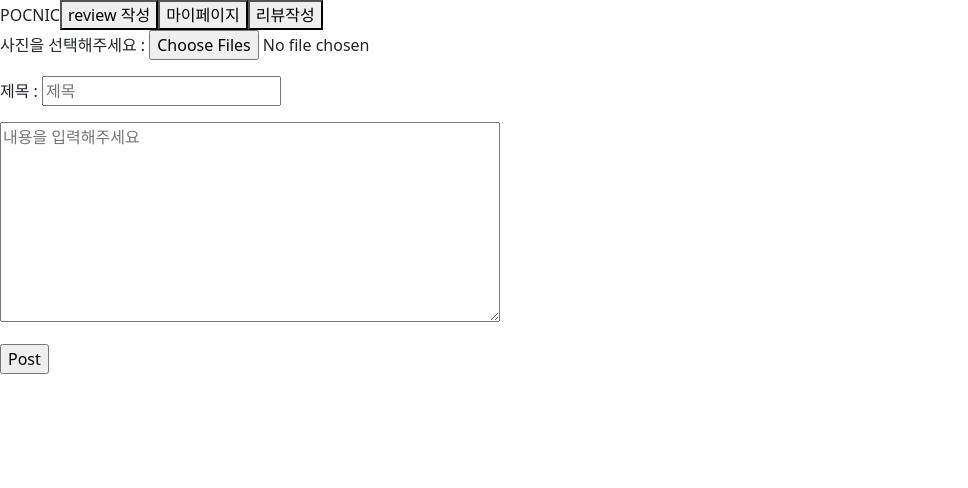
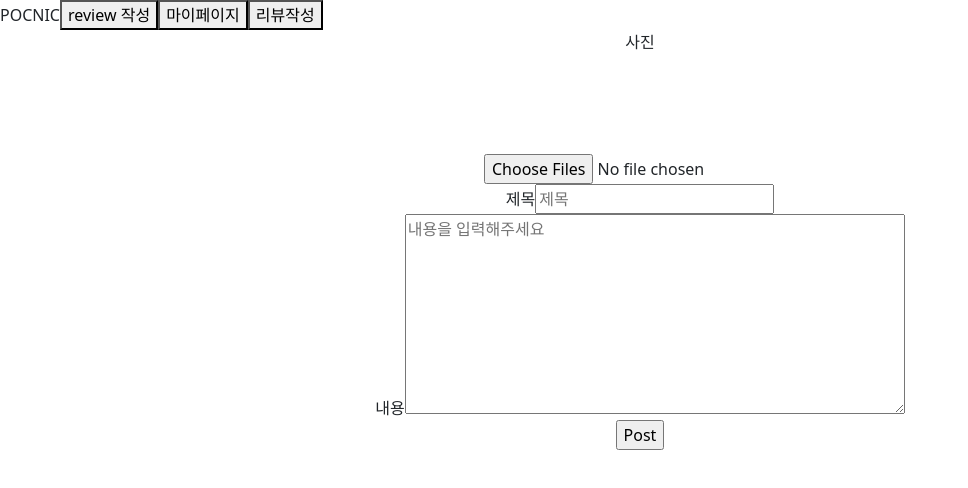
Before and after one commit to PARKJANGOH/pocnic, a React (Create React App) app: page /review/create in a window 1280 px wide. Shown: the top 488 px of the page, without its empty margins (0-968 px from the left). Built offline with nearby package versions, Linux system fonts and the light colour scheme.

Commit message:
complete preview images

```diff
--- /dev/null
+++ b/src/view/Review/Create/index.css
@@ -0,0 +1,23 @@
+#allContainer {
+    border: 5px solid rgba(black, .1);
+    border-radius: 10px;
+    /* display: grid; */
+    /* position:absolute; */
+    text-align: center;
+    width:100%;
+    height: 100%;
+    top: 0;
+    left: 0;
+
+}
+
+.items {
+    display: flex;
+  justify-content: center;
+  align-items: center;
+  padding: 20px;
+  box-sizing: border-box;
+  position: relative;
+  font-size: 20px;
+  font-weight: 900;
+}
--- a/src/view/Review/Create/index.js
+++ b/src/view/Review/Create/index.js
@@ -2,6 +2,7 @@ import 'bootstrap/dist/css/bootstrap.min.css';
 import { Button } from "react-bootstrap";
 import React, { Component } from 'react';
 import EXIF from 'exif-js'
+import './index.css'
 
 class ReviewCreateView extends Component {
     constructor(props) {
@@ -10,54 +11,49 @@ class ReviewCreateView extends Component {
             file: null,
             wtmX: null,
             wtmY: null,
+            imagePreView: null,
+
+            selectedFiles: null,
         }
     }
+    componentDidUpdate = prevState => {
+        if (prevState.selectedFiles !== this.state.selectedFiles) {
+            this.renderPreviews();
+        }
+    };
 
-    readMultipleImage(input) {
-        var viewMultipleImage = null;
+    renderPreviews = () => {
+        const selectedFiles = this.state.selectedFiles;
+        console.log(selectedFiles);
+        const previewContainer = document.getElementById("preview-container");
+        for (let i = 0; i < selectedFiles.length; i++) {
+            const preview = document.createElement("img");
+            preview.id = `preview_${i}`;
+            preview.style.height = "200px";
+            preview.style.padding = "10px";
+            preview.style.margin = "10px";
+            preview.style.backgroundColor = "#ffed00";
+            preview.style.color = "#333";
+            preview.style.display = "inline-block";
+            preview.style.textAlign = "center";
+            previewContainer.appendChild(preview);
+            const reader = new FileReader();
+            reader.onload = function (e) {
+                preview.src = reader.result;
+            };
+            reader.readAsDataURL(selectedFiles[i]);
+        }
+    };
 
-        if (input.files) {
-            console.log(input.filse);
+    fileChangedHandler(e) {
+        const files = e.target.files;
 
-            const fileArr = Array.from(input.files);
+        console.log("fileChangedHandler에 진입! e.target.files는", files);
 
-            // const $colDiv1 = document.createElement("div")
-            // const $colDiv2 = document.createElement("div")
-            // $colDiv1.classList.add("column")
-            // $colDiv2.classList.add("column")
-
-
-            viewMultipleImage = fileArr.forEach((file, index) => {
-                const reader = new FileReader()
-                var imgsrc = null;
-
-
-                reader.onload = e => {
-                    imgsrc = e.target.result;
-
-                    // $imgDiv.style.width = ($img.naturalWidth) * 0.2 + "px"
-                    // $imgDiv.style.height = ($img.naturalHeight) * 0.2 + "px"
-                }
-
-                console.log(file.name);
-
-                reader.readAsDataURL(file)
-
-                return (
-                    <div style={{}}>
-                        <img className="image" src={imgsrc}></img>
-                        <label className="image-label">{file.name}</label>
-                    </div>
-                );
-            })
-        }
-
-        return (
-            <div id="multipleImageContainer" >
-                {viewMultipleImage}
-            </div>
-        );
-    }
+        this.setState({
+            selectedFiles: files
+        });
+    };
 
     getEXIF(imageFile) {
         this.setState({
@@ -113,67 +109,70 @@ class ReviewCreateView extends Component {
 
     render() {
         return (
-            <div>
+            <div id="allContainer" >
                 {/* 아래는 사진 EXIF 가져오기 위한 코드 두줄 */}
                 <script type="text/javascript" src="https://cdn.jsdelivr.net/npm/exif-js"></script>
                 <script src="vendors/exif-js/exif-js"></script>
                 <form onSubmit={function (e) {
                     e.preventDefault(); // 기존 onSubmit 기능 prevent => 새로고침 안되도록!
 
-                    var date = new Date();
-                    var curDate = date.toLocaleString();
-                    var postData = {
-                        title: e.target.title.value,
-                        content: e.target.content.value,
-                        image: this.state.file,
-                        id: this.props.user.userId,
-                        posted_date: curDate,
-                        pw: this.props.user.userPw,
-                        lat: this.state.wtmX,
-                        lng: this.state.wtmY,
-                    }
+                    // var date = new Date();
+                    // var curDate = date.toLocaleString();
+                    // var postData = {
+                    //     title: e.target.title.value,
+                    //     content: e.target.content.value,
+                    //     image: this.state.file,
+                    //     id: this.props.user.userId,
+                    //     posted_date: curDate,
+                    //     pw: this.props.user.userPw,
+                    //     lat: this.state.wtmX,
+                    //     lng: this.state.wtmY,
+                    // }
 
-                    console.log("this image's lat and lng is", this.state.wtmX, this.state.wtmY);
+                    // console.log("this image's lat and lng is", this.state.wtmX, this.state.wtmY);
 
 
-                    if (postData.title === "") {
-                        alert('제목을 입력하세요.')
-                    } else if (postData.content === "") {
-                        alert('내용을 입력해주세요.') // 나중에 내용 비어도 괜찮냐고 물어보는 confirm 띄우기
-                        // if(confirm){
-                        //     postDate.content="";
-                        // }
-                    } else if (postData.image === "") {
-                        alert('사진이 없습니다.')
-                    } else {
-                        this.props.onSubmit(postData);
-                        alert('Posted');
-                    }
+                    // if (postData.title === "") {
+                    //     alert('제목을 입력하세요.')
+                    // } else if (postData.content === "") {
+                    //     alert('내용을 입력해주세요.') // 나중에 내용 비어도 괜찮냐고 물어보는 confirm 띄우기
+                    //     // if(confirm){
+                    //     //     postDate.content="";
+                    //     // }
+                    // } else if (postData.image === "") {
+                    //     alert('사진이 없습니다.')
+                    // } else {
+                    //     this.props.onSubmit(postData);
+                    //     alert('Posted');
+                    // }
                 }.bind(this)}>
-                    <p>
-                        사진을 선택해주세요 : <input type="file" id="image" name="image" accept="image/*" multiple onChange={function (e) {
-
+                    <div className="item">
+                        <label for="images">사진</label>
+                        <div id="preview-container" style={{ padding: "50px", overflowX: "auto", whiteSpace: "nowrap", textAlign: "center" }} />
+                        <input type="file" id="image" name="image" accept="image/*" multiple onChange={function (e) {
                             if (e.target.files) {
-                                this.readMultipleImage(e.target);
-                                this.getEXIF(e.target.files[0]);
+                                this.fileChangedHandler(e);
+                                this.getEXIF(e.target.files[0]); // 첫번째 사진의 위치 정보 가져옴.
                             }
                         }.bind(this)}></input>
-                    </p>
-                    <p>
-                        제목 : <input type="text" name="title" placeholder="제목"></input>
-                    </p>
+                    </div>
+                    <div className="item">
+                        <label for="title">제목</label>
+                        <input type="text" name="title" placeholder="제목"></input>
+                    </div>
                     {/* <p>
                         작성자 : <input type="text" name="id" placeholder="작성자명"></input>
 
                         &nbsp; &nbsp; &nbsp; 비밀번호 : <input type="password" name="pw" placeholder="비밀번호"></input>
                     </p> */}
-                    <p>
+                    <div className="item">
+                        <label for="content">내용</label>
                         <textarea style={{ width: '500px', height: '200px' }}
                             name="content" placeholder="내용을 입력해주세요"></textarea>
-                    </p>
-                    <p>
+                    </div>
+                    <div className="item">
                         <input type="submit" value="Post"></input>
-                    </p>
+                    </div>
                 </form>
             </div>
         );
```
